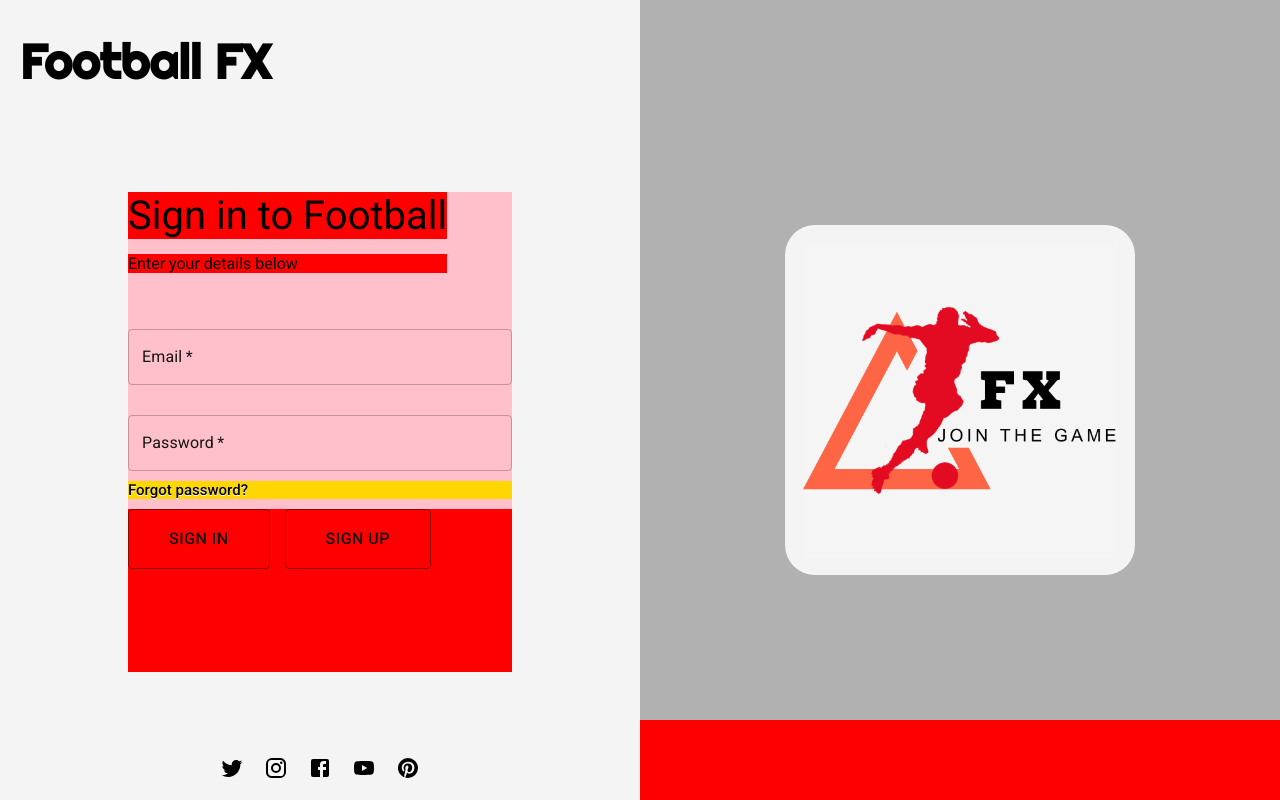
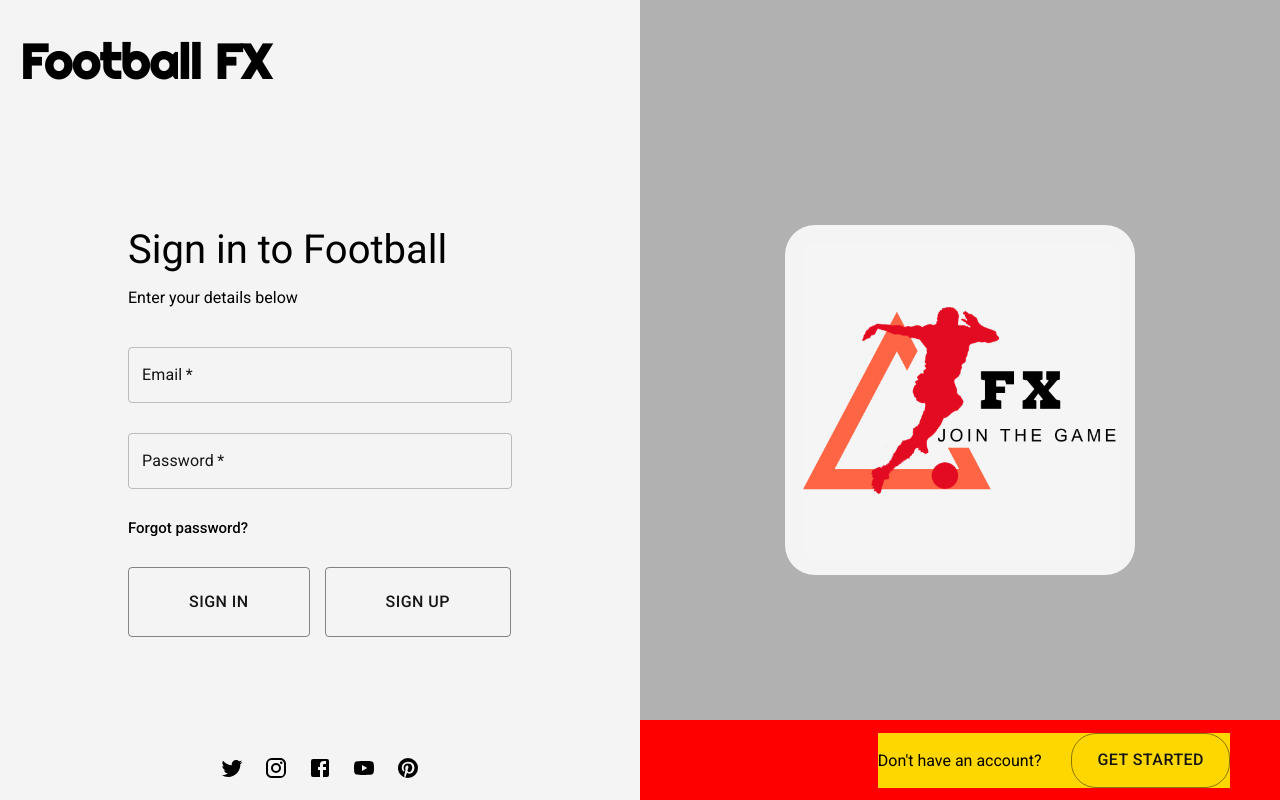
Before and after one commit to adammakuchowski/login-system-web, a React (Vite) app: page /login in a window 1280 px wide. Built offline with nearby package versions, Linux system fonts and the light colour scheme.

Commit message:
update SignIn and styled footer

```diff
--- a/src/components/shared/header/HeaderStyled.ts
+++ b/src/components/shared/header/HeaderStyled.ts
@@ -1,8 +1,6 @@
 import styled from 'styled-components'
 
 export const HomeContainer = styled.div`
-  /* background-color: red; */
-
   :hover {
     transform: scale(3);
   }
--- a/src/pages/home/HomeStyled.ts
+++ b/src/pages/home/HomeStyled.ts
@@ -1,7 +1,6 @@
 import styled from 'styled-components'
 
 export const HomeContainer = styled.div`
-  background-color: red;
 `
 
 export const LoadingLineContainer = styled.div`
--- a/src/pages/login/Login.tsx
+++ b/src/pages/login/Login.tsx
@@ -1,3 +1,5 @@
+import Button from '@mui/material/Button/Button'
+
 import {
   LoginContainer,
   LoginBanner,
@@ -5,13 +7,22 @@ import {
   LogoContainer,
   LogoImgWrapper,
   MediaReferencesWrapper,
+  FooterLoginBanner,
   ButtonWrapper,
+  ButtonDescription,
 } from './LoginStyled'
 import CompanyName from './company_name/CompanyName'
 import LoginForm from './login_form/LoginForm'
 import MediaReferences from './media_references/MediaReferences'
 
 const Login = (): JSX.Element => {
+  const buttonStyle = {
+    fontSize: '16px',
+    padding: '0px 25px',
+    height: '55px',
+    borderRadius: '25px',
+  }
+
   return (
     <LoginContainer>
       <LoginFormWrapprt>
@@ -25,11 +36,20 @@ const Login = (): JSX.Element => {
         <LogoContainer>
           <LogoImgWrapper src='/images/logo.png' alt="test" />
         </LogoContainer>
-        <ButtonWrapper>
-
-        </ButtonWrapper>
+        <FooterLoginBanner>
+          <ButtonWrapper>
+            <ButtonDescription>
+              Don't have an account?
+            </ButtonDescription>
+            <Button
+              variant="outlined"
+              style={buttonStyle}
+            >
+              GET STARTED
+            </Button>
+          </ButtonWrapper>
+        </FooterLoginBanner>
       </LoginBanner>
-
     </LoginContainer >
   )
 }
--- a/src/pages/login/LoginStyled.ts
+++ b/src/pages/login/LoginStyled.ts
@@ -5,8 +5,6 @@ export const LoginContainer = styled.div`
   height: 100%;
   display: flex;
   overflow: hidden;
-
-  background-color: red;
 `
 
 export const LoginBanner = styled.div`
@@ -54,10 +52,28 @@ export const MediaReferencesWrapper = styled.div`
   justify-content: center;
 `
 
-export const ButtonWrapper = styled.div`
-  background-color: red;
+export const FooterLoginBanner = styled.div`
   width: 100%;
   height: 10%;
   position: absolute;
   bottom: 0;
+
+  background-color: red;
+  display: flex;
+
+  justify-content: flex-end;
+  align-items: center;
 `
+
+export const ButtonWrapper = styled.div`
+  background-color: gold;
+  display: flex;
+  align-items: center;
+  justify-content: center;
+  gap: 30px;
+  margin-right: 50px;
+`
+
+export const ButtonDescription = styled.p`
+  font-family: 'Roboto';
+`
--- a/src/pages/login/login_form/LoginFormStyled.ts
+++ b/src/pages/login/login_form/LoginFormStyled.ts
@@ -2,12 +2,7 @@ import styled from 'styled-components'
 
 export const LoginFormContainer = styled.div`
   width: 60%;
-  height: 60%;
-  /* gap: 50px; */
   display: flex;
   flex-direction: column;
   align-items: flex-start;
-  justify-content: space-between;
-
-  background-color: pink;
 `
--- a/src/pages/login/login_form/login_form_header/LoginFormHeaderStyled.ts
+++ b/src/pages/login/login_form/login_form_header/LoginFormHeaderStyled.ts
@@ -2,10 +2,10 @@ import styled from 'styled-components'
 
 export const HeaderContainer = styled.div`
   font-family: 'Roboto';
+  margin-bottom: 40px;
 `
 
 export const NameWrapper = styled.h2`
-  background-color: red;
   font-size: 40px;
   font-weight: 400;
   padding: 0;
@@ -14,7 +14,6 @@ export const NameWrapper = styled.h2`
 `
 
 export const DescriptionWrapper = styled.p`
-  background-color: red;
   margin: 0;
   padding: 0;
 `
--- a/src/pages/login/sign_in/SignIn.tsx
+++ b/src/pages/login/sign_in/SignIn.tsx
@@ -68,8 +68,20 @@ const SignIn = () => {
         <TextButton text='Forgot password?' />
       </TextButtonWrapper>
       <ButtonActionWrapper>
-        <Button variant="outlined" onClick={handleLoginUser} style={{fontSize: '16px', padding: '15px 40px'}}>SIGN IN</Button>
-        <Button variant="outlined" onClick={handleLoginUser} style={{fontSize: '16px', padding: '15px 40px'}}>SIGN UP</Button>
+        <Button
+          variant="outlined"
+          onClick={handleLoginUser}
+          style={{fontSize: '16px', padding: '20px 60px'}}
+        >
+          SIGN IN
+        </Button>
+        <Button
+          variant="outlined"
+          onClick={handleLoginUser}
+          style={{fontSize: '16px', padding: '20px 60px'}}
+        >
+          SIGN UP
+        </Button>
       </ButtonActionWrapper>
     </SignInContainer>
   )
--- a/src/pages/login/sign_in/SignInStyled.ts
+++ b/src/pages/login/sign_in/SignInStyled.ts
@@ -2,11 +2,11 @@ import styled from 'styled-components'
 
 export const SignInContainer = styled.div`
   width: 100%;
-  height: 100%;
   display: flex;
   justify-content: center;
   align-items: center;
   flex-direction: column;
+  gap: 20px;
 `
 
 export const TextFieldWrapper = styled.div`
@@ -25,14 +25,11 @@ export const ButtonActionWrapper = styled.div`
   display: flex;
   justify-content: start;
   align-items: flex-start;
-  background-color: red;
   gap: 15px;
 `
 
 export const TextButtonWrapper = styled.div`
   width: 100%;
   margin: 10px;
-  background-color: gold;
-
   font-weight: 400;
 `
```
